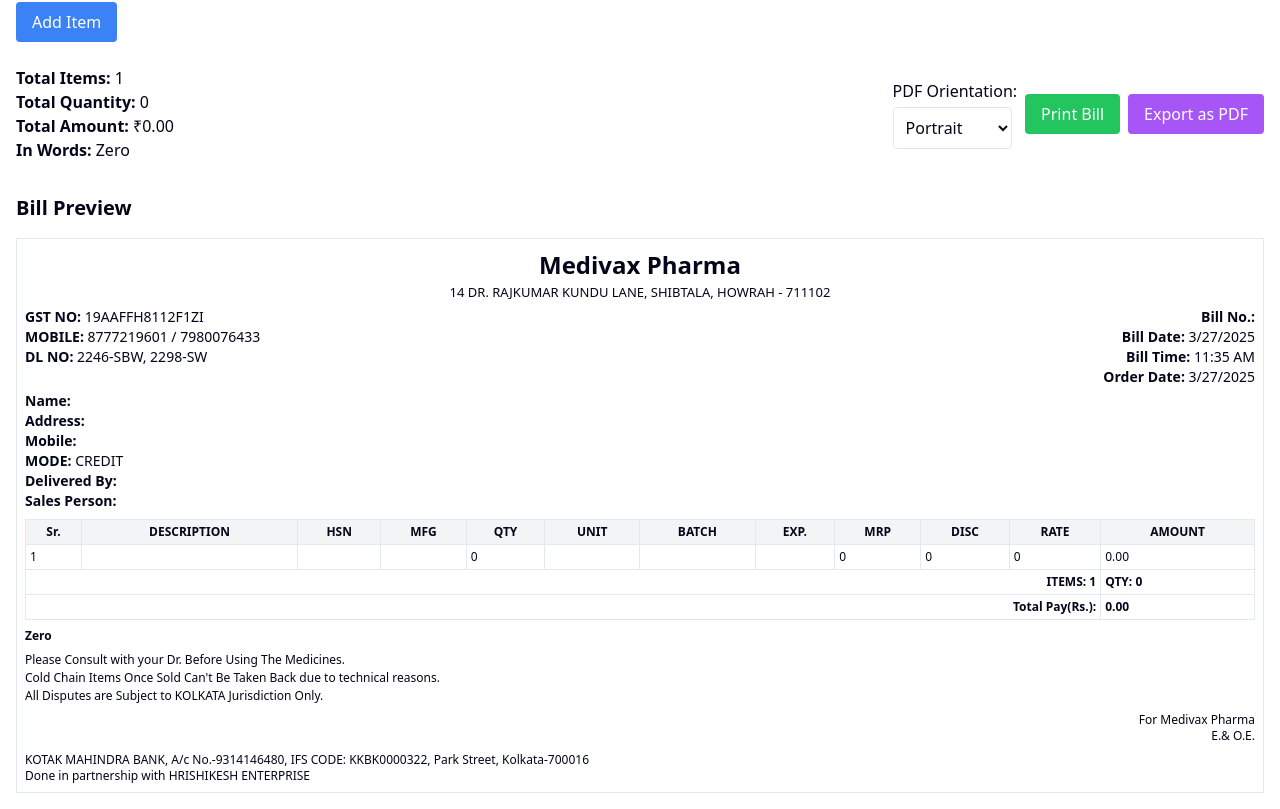
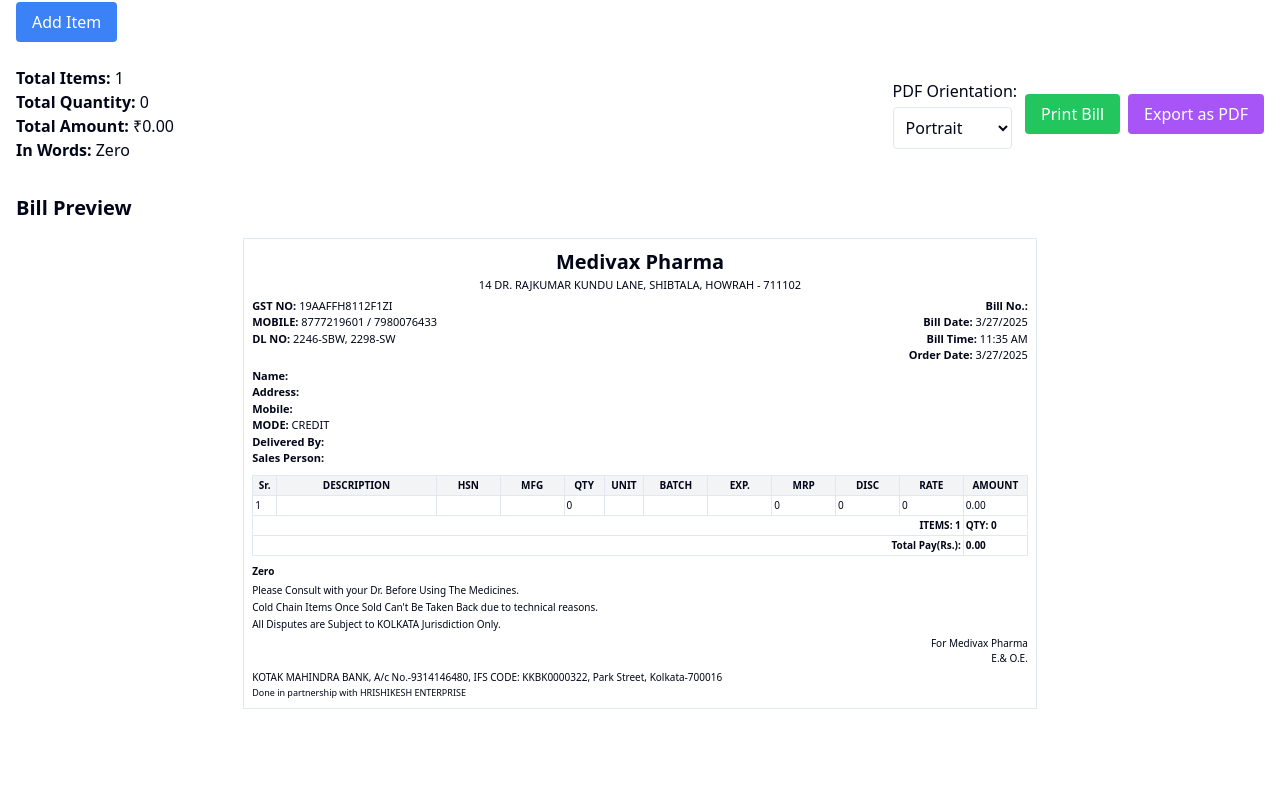
Before and after one commit to SwapnilSkr/medivax-bill-generator, a Next.js app: page /generate in a window 1280 px wide. Shown: the part 637-1446 px from the top of the page. After the commit the page ends 1362 px from the top, so only its background shows below. Built offline with nearby package versions, Linux system fonts and the light colour scheme.

Commit message:
decreased the size to fit the a4 size again

```diff
--- a/app/generate/page.tsx
+++ b/app/generate/page.tsx
@@ -574,143 +574,109 @@
 
       <div className="mt-8">
         <h2 className="text-xl font-bold mb-4">Bill Preview</h2>
-        <div className="border p-2" ref={componentRef}>
+        <div className="border p-2 max-w-[210mm] mx-auto" ref={componentRef}>
           <div className="mb-2">
             <div className="flex flex-col justify-center">
-              <h1 className="text-[24px] font-bold text-center">
+              <h1 className="text-[20px] font-bold text-center">
                 Medivax Pharma
               </h1>
-              <p className="text-center text-[13px]">
+              <p className="text-center text-[11px]">
                 14 DR. RAJKUMAR KUNDU LANE, SHIBTALA, HOWRAH - 711102
               </p>
             </div>
-            <div className="flex justify-between mt-1 text-sm">
+            <div className="flex justify-between mt-1 text-[11px]">
               <div className="text-left">
-                <p>
-                  <strong>GST NO:</strong> {billInfo.gstNo}
-                </p>
-                <p>
-                  <strong>MOBILE:</strong> 8777219601 / 7980076433
-                </p>
-                <p>
-                  <strong>DL NO:</strong> 2246-SBW, 2298-SW
-                </p>
+                <p><strong>GST NO:</strong> {billInfo.gstNo}</p>
+                <p><strong>MOBILE:</strong> 8777219601 / 7980076433</p>
+                <p><strong>DL NO:</strong> 2246-SBW, 2298-SW</p>
               </div>
               <div className="text-right">
-                <p>
-                  <strong>Bill No.:</strong> {billInfo.billNo}
-                </p>
-                <p>
-                  <strong>Bill Date:</strong>{" "}
-                  {new Date(billInfo.billDate).toLocaleDateString()}
-                </p>
-                <p>
-                  <strong>Bill Time:</strong> {billInfo.billTime}
-                </p>
-                <p>
-                  <strong>Order Date:</strong>{" "}
-                  {new Date(billInfo.billDate).toLocaleDateString()}
-                </p>
+                <p><strong>Bill No.:</strong> {billInfo.billNo}</p>
+                <p><strong>Bill Date:</strong> {new Date(billInfo.billDate).toLocaleDateString()}</p>
+                <p><strong>Bill Time:</strong> {billInfo.billTime}</p>
+                <p><strong>Order Date:</strong> {new Date(billInfo.billDate).toLocaleDateString()}</p>
               </div>
             </div>
-            <div className="text-left mt-1 text-sm">
-              <p>
-                <strong>Name:</strong> {billInfo.doctorName}
-              </p>
-              <p>
-                <strong>Address:</strong> {billInfo.address}
-              </p>
-              <p>
-                <strong>Mobile:</strong> {billInfo.mobile}
-              </p>
-              <p>
-                <strong>MODE:</strong> {billInfo.mode}
-              </p>
-              <p>
-                <strong>Delivered By:</strong> {billInfo.deliveredBy}
-              </p>
-              <p>
-                <strong>Sales Person:</strong> {billInfo.salesPerson}
-              </p>
+            <div className="text-left mt-1 text-[11px]">
+              <p><strong>Name:</strong> {billInfo.doctorName}</p>
+              <p><strong>Address:</strong> {billInfo.address}</p>
+              <p><strong>Mobile:</strong> {billInfo.mobile}</p>
+              <p><strong>MODE:</strong> {billInfo.mode}</p>
+              <p><strong>Delivered By:</strong> {billInfo.deliveredBy}</p>
+              <p><strong>Sales Person:</strong> {billInfo.salesPerson}</p>
             </div>
           </div>
 
-          <table className="w-full border-collapse text-sm">
+          <table className="w-full border-collapse text-[10px]">
             <thead>
               <tr className="bg-gray-100">
-                <th className="border p-1 text-xs">Sr.</th>
-                <th className="border p-1 text-xs">DESCRIPTION</th>
-                <th className="border p-1 text-xs">HSN</th>
-                <th className="border p-1 text-xs">MFG</th>
-                <th className="border p-1 text-xs">QTY</th>
-                <th className="border p-1 text-xs">UNIT</th>
-                <th className="border p-1 text-xs">BATCH</th>
-                <th className="border p-1 text-xs">EXP.</th>
-                <th className="border p-1 text-xs">MRP</th>
-                <th className="border p-1 text-xs">DISC</th>
-                <th className="border p-1 text-xs">RATE</th>
-                <th className="border p-1 text-xs">AMOUNT</th>
+                <th className="border p-0.5 w-[3%]">Sr.</th>
+                <th className="border p-0.5 w-[20%]">DESCRIPTION</th>
+                <th className="border p-0.5 w-[8%]">HSN</th>
+                <th className="border p-0.5 w-[8%]">MFG</th>
+                <th className="border p-0.5 w-[5%]">QTY</th>
+                <th className="border p-0.5 w-[5%]">UNIT</th>
+                <th className="border p-0.5 w-[8%]">BATCH</th>
+                <th className="border p-0.5 w-[8%]">EXP.</th>
+                <th className="border p-0.5 w-[8%]">MRP</th>
+                <th className="border p-0.5 w-[8%]">DISC</th>
+                <th className="border p-0.5 w-[8%]">RATE</th>
+                <th className="border p-0.5 w-[8%]">AMOUNT</th>
               </tr>
             </thead>
             <tbody>
               {items.map((item, index) => (
-                <tr key={item.id} className="text-xs">
-                  <td className="border p-1">{index + 1}</td>
-                  <td className="border p-1">{item.description}</td>
-                  <td className="border p-1">{item.hsn}</td>
-                  <td className="border p-1">{item.mfg}</td>
-                  <td className="border p-1">{item.qty}</td>
-                  <td className="border p-1">{item.unit}</td>
-                  <td className="border p-1">{item.batch}</td>
-                  <td className="border p-1">{item.exp}</td>
-                  <td className="border p-1">{item.mrp}</td>
-                  <td className="border p-1">{item.disc}</td>
-                  <td className="border p-1">{item.rate}</td>
-                  <td className="border p-1">{item.amount.toFixed(2)}</td>
+                <tr key={item.id} className="text-[10px]">
+                  <td className="border p-0.5">{index + 1}</td>
+                  <td className="border p-0.5">{item.description}</td>
+                  <td className="border p-0.5">{item.hsn}</td>
+                  <td className="border p-0.5">{item.mfg}</td>
+                  <td className="border p-0.5">{item.qty}</td>
+                  <td className="border p-0.5">{item.unit}</td>
+                  <td className="border p-0.5">{item.batch}</td>
+                  <td className="border p-0.5">{item.exp}</td>
+                  <td className="border p-0.5">{item.mrp}</td>
+                  <td className="border p-0.5">{item.disc}</td>
+                  <td className="border p-0.5">{item.rate}</td>
+                  <td className="border p-0.5">{item.amount.toFixed(2)}</td>
                 </tr>
               ))}
             </tbody>
-            <tfoot className="text-xs">
+            <tfoot className="text-[10px]">
               <tr>
-                <td colSpan={11} className="border p-1 text-right">
+                <td colSpan={11} className="border p-0.5 text-right">
                   <strong>ITEMS: {items.length}</strong>
                 </td>
-                <td className="border p-1">
+                <td className="border p-0.5">
                   <strong>QTY: {calculateTotalItems()}</strong>
                 </td>
               </tr>
               <tr>
-                <td colSpan={11} className="border p-1 text-right">
+                <td colSpan={11} className="border p-0.5 text-right">
                   <strong>Total Pay(Rs.):</strong>
                 </td>
-                <td className="border p-1">
+                <td className="border p-0.5">
                   <strong>{calculateTotal().toFixed(2)}</strong>
                 </td>
               </tr>
             </tfoot>
           </table>
 
-          <div className="text-xs mt-2">
-            <p>
-              <strong>{numberToWords(calculateTotal())}</strong>
-            </p>
-            <div className="mt-2 space-y-0.5">
+          <div className="text-[10px] mt-2">
+            <p><strong>{numberToWords(calculateTotal())}</strong></p>
+            <div className="mt-1 space-y-0.5">
               <p>Please Consult with your Dr. Before Using The Medicines.</p>
-              <p>
-                Cold Chain Items Once Sold Can&apos;t Be Taken Back due to
-                technical reasons.
-              </p>
+              <p>Cold Chain Items Once Sold Can&apos;t Be Taken Back due to technical reasons.</p>
               <p>All Disputes are Subject to KOLKATA Jurisdiction Only.</p>
             </div>
-            <div className="text-right mt-2">
+            <div className="text-right mt-1">
               <p>For Medivax Pharma</p>
               <p>E.& O.E.</p>
             </div>
-            <p className="mt-2">
-              KOTAK MAHINDRA BANK, A/c No.-9314146480, IFS CODE: KKBK0000322,
-              Park Street, Kolkata-700016
+            <p className="mt-1">
+              KOTAK MAHINDRA BANK, A/c No.-9314146480, IFS CODE: KKBK0000322, Park Street, Kolkata-700016
             </p>
-            <span className="text-left text-[12px]">
+            <span className="text-left text-[9px]">
               Done in partnership with HRISHIKESH ENTERPRISE
             </span>
           </div>
```
